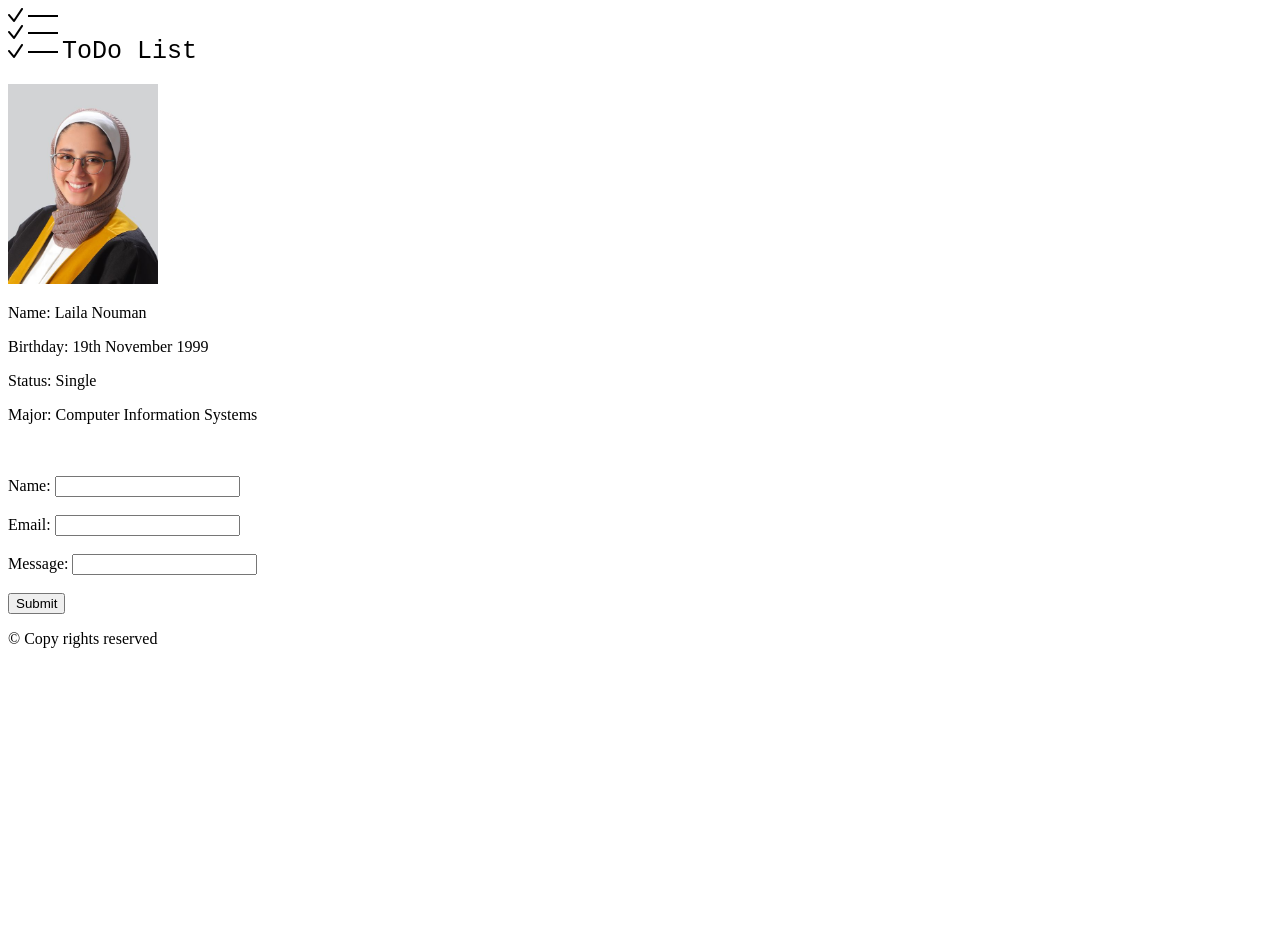
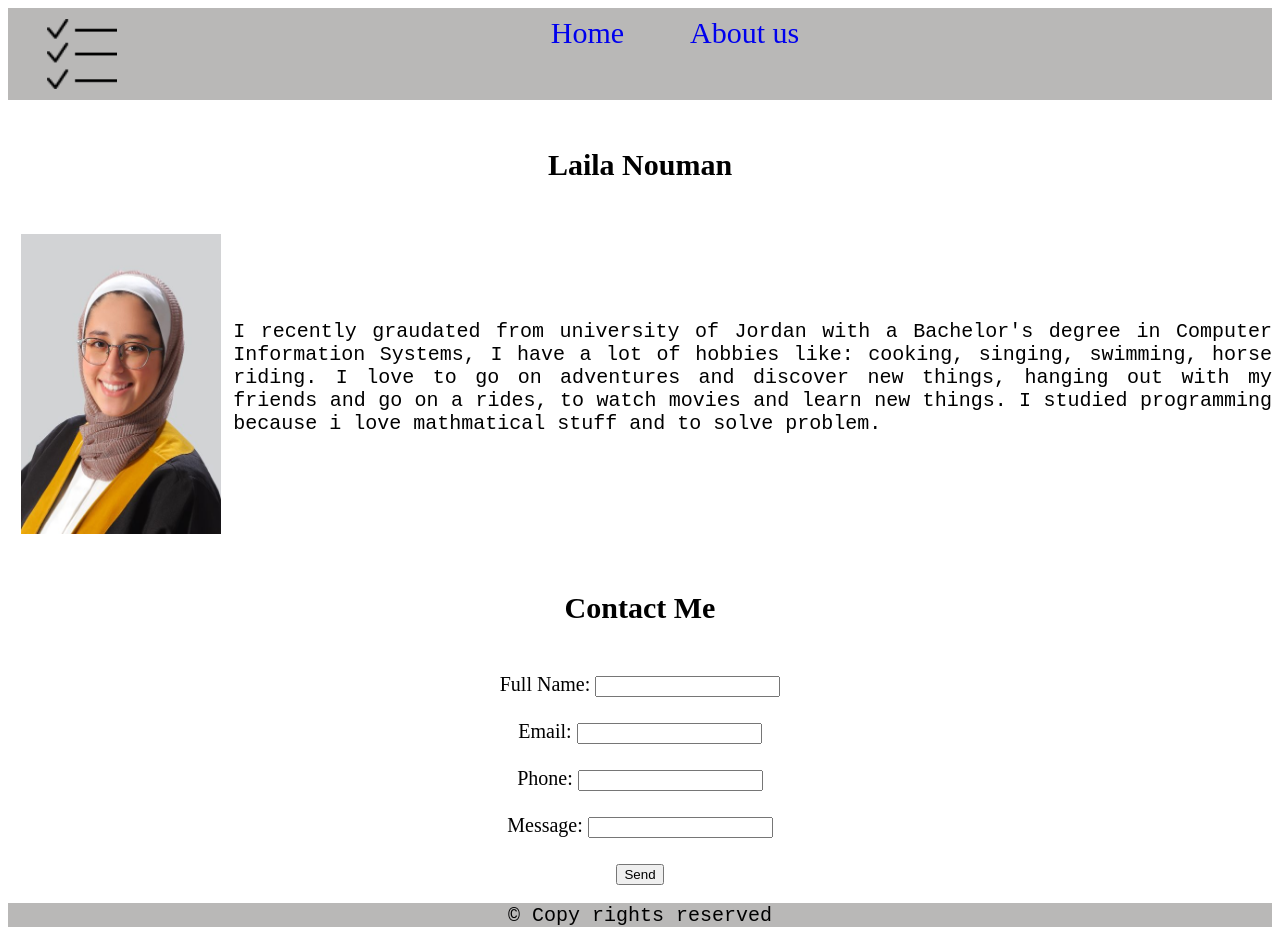
Before and after one commit to LailaNouman/todo-project, a plain HTML site: page About.html in a window 1280 px wide. Before the commit the page ends 800 px from the top, so only its background shows below. Drawn offline with Linux system fonts and the light colour scheme.

Commit message:
taskdone2

```diff
--- a/About.html
+++ b/About.html
@@ -5,44 +5,56 @@
     <meta http-equiv="X-UA-Compatible" content="IE=edge">
     <meta name="viewport" content="width=device-width, initial-scale=1.0">
     <title>Document</title>
+    <link rel="stylesheet" href="st.css">
+
 </head>
 <body>
     <header>
-        <img src="icons8-to-do-50.png" alt="logo">
+        <a href=""><img src="icons8-to-do-50.png" alt="logo" width="70" height="70"></a>
 
-        <samp style="font-size:25px"> ToDo List </samp> <br>
-        <br>
+        <nav class="navbar">
+
+      <a href="index.html"> Home &nbsp; &nbsp; &nbsp; &nbsp; </a>
+      <a href="About.html"> About us </a>
+
+        </nav>
+         <br>
 
             </header>
             <main>
-        <section>
-
-            <img src="111.jpg" alt="logo" width="150" height="200">
-            <p> Name: Laila Nouman </p>
-            <p> Birthday: 19th November 1999 </p>
-            <p> Status: Single </p>
-            <p> Major: Computer Information Systems </p> <br> <br>
+            <section>
+                <br>
+            <p> Laila Nouman </p> <br>
+            <img src="111.jpg" alt="logo" width="200" height="300"> <br> <br> <br> <br><br>
+            <samp>  I recently graudated from university of Jordan with a Bachelor's degree
+                 in Computer Information Systems, I have a lot of hobbies like: cooking, singing, swimming,
+                 horse riding. I love to go on adventures and discover new things, hanging out with my friends
+                 and go on a rides, to watch movies and learn new things. I studied programming because
+                 i love mathmatical stuff and to solve problem. </samp> <br> <br> <br> <br> <br>
+                 <br> <br> <br>
 
         </section>
 
         <section>
-
+           <p>Contact Me</p><br>
             <form action="/action_page.php" method="get">
-                <label for="Name">Name:</label>
+                <label for="FullName">Full Name:</label>
                 <input type="text" id="Name" name="Name"><br><br>
                 <label for="Email">Email:</label>
                 <input type="text" id="Email" name="Email"><br><br>
+                <label for="Phone">Phone:</label>
+                <input type="text" id="Phone" name="Phone"><br><br>
                 <label for="Message">Message:</label>
                 <input type="text" id="Message" name="Message"><br><br>
-                <input type="submit" value="Submit">
+                <input type="button" value="Send">
               </form>
-
+                 <br>
 
         </section>
 
             </main>
             <footer>
-        <p> &copy;	Copy rights reserved </p>
+        <samp> &copy;	Copy rights reserved </samp>
             </footer>
 </body>
 </html>
--- /dev/null
+++ b/st.css
@@ -0,0 +1,51 @@
+
+
+.center {
+    margin-left: auto;
+    margin-right: auto;
+  }
+
+  p {
+    text-align: center;
+    font-size: 30px;
+    font-weight: 650;
+  }
+
+  header {
+    display: flex;
+    padding: .5rem 3%;
+    justify-content: space-between;
+    font-size: 30px;
+    background-color:rgb(185, 184, 183);
+ }
+
+a {
+    text-decoration: none;
+    outline: none;
+    border: none;
+}
+
+ footer {
+    background-color:rgb(185, 184, 183);
+    text-align: center;
+    font-size: 20px ;
+  }
+
+  form {
+      text-align: center;
+      font-size: 20px;
+  }
+
+
+  section {
+    text-align:justify;
+  }
+
+  samp {
+      font-size: 20px;
+  }
+
+  img {
+      float: left;
+      padding: .2rem 1%;
+  }
--- /dev/null
+++ b/style.css
@@ -0,0 +1,41 @@
+
+* {
+    margin: 0;
+    padding: 0;
+    outline: none;
+    border: none;
+    text-decoration: none;
+}
+
+.center {
+    margin-left: auto;
+    margin-right: auto;
+  }
+
+  p {
+    text-align: center;
+    font-size: 50px;
+    font-weight: 650;
+  }
+
+header {
+   display: flex;
+   padding: .5rem 3%;
+   justify-content: space-between;
+   align-items: center;
+   font-size: 30px;
+   background-color:rgb(185, 184, 183);
+}
+
+footer {
+  background-color:rgb(185, 184, 183);
+  text-align: center;
+  font-size: 20px ;
+}
+
+table, th, td {
+  border: 1px solid black;
+  width: 500px;
+  height: 80px;
+  font-size: 30px;
+}
```
Also changed, not shown: index.html (+16 -12 lines).
